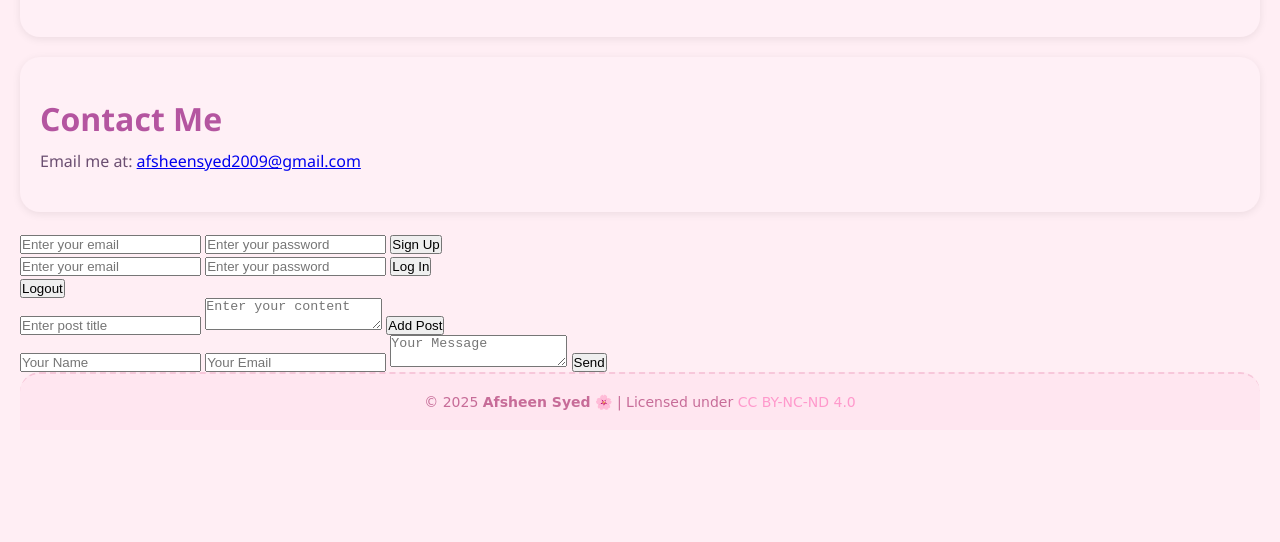
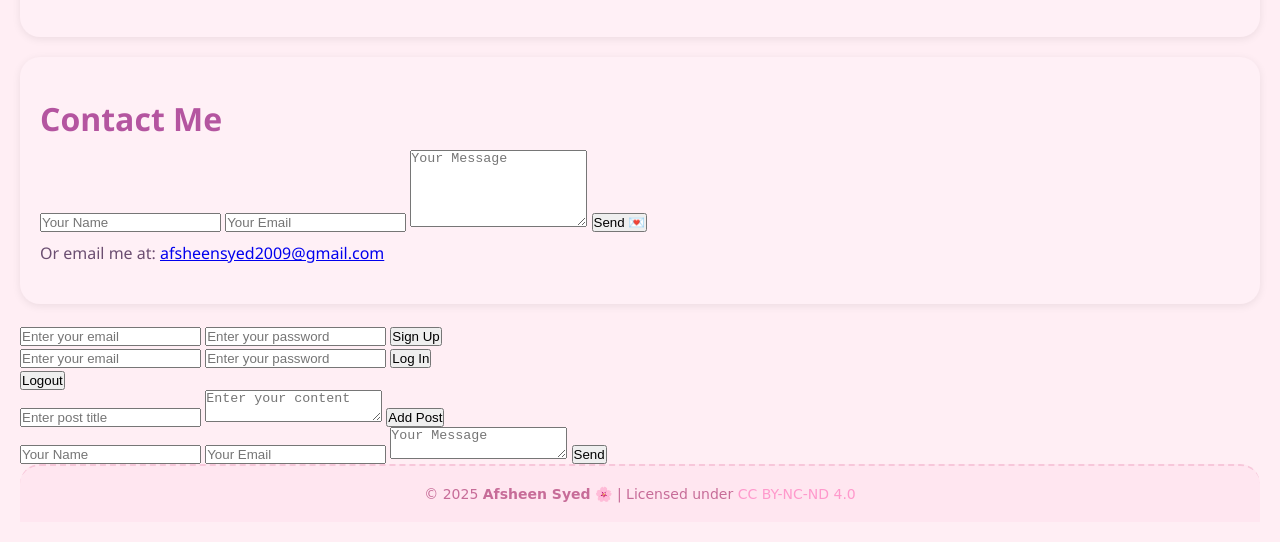
Before and after one commit to Afsheen-18/Imjustagirl, a plain HTML site: page index.html in a window 1280 px wide. Shown: the part 1450-1992 px from the top of the page. Before the commit the page ends 1900 px from the top, so only its background shows below. Drawn offline with Linux system fonts and the light colour scheme; a script that the page names is missing.

Commit message:
Update index.html

```diff
--- a/index.html
+++ b/index.html
@@ -47,10 +47,17 @@
     </div>
   </section>
 
-  <section id="contact">
-    <h2>Contact Me</h2>
-    <p>Email me at: <a href="mailto:afsheensyed2009@gmail.com">afsheensyed2009@gmail.com</a></p>
-  </section>
+ <section id="contact">
+  <h2>Contact Me</h2>
+  <form action="https://formspree.io/f/xnnpwwdy" method="POST">
+    <input type="text" name="name" placeholder="Your Name" required>
+    <input type="email" name="_replyto" placeholder="Your Email" required>
+    <textarea name="message" placeholder="Your Message" rows="5" required></textarea>
+    <button type="submit">Send 💌</button>
+  </form>
+  <p style="margin-top: 10px;">Or email me at: <a href="mailto:afsheensyed2009@gmail.com">afsheensyed2009@gmail.com</a></p>
+</section>
+
 
   <!-- Signup Form -->
   <div id="signupForm">
```
